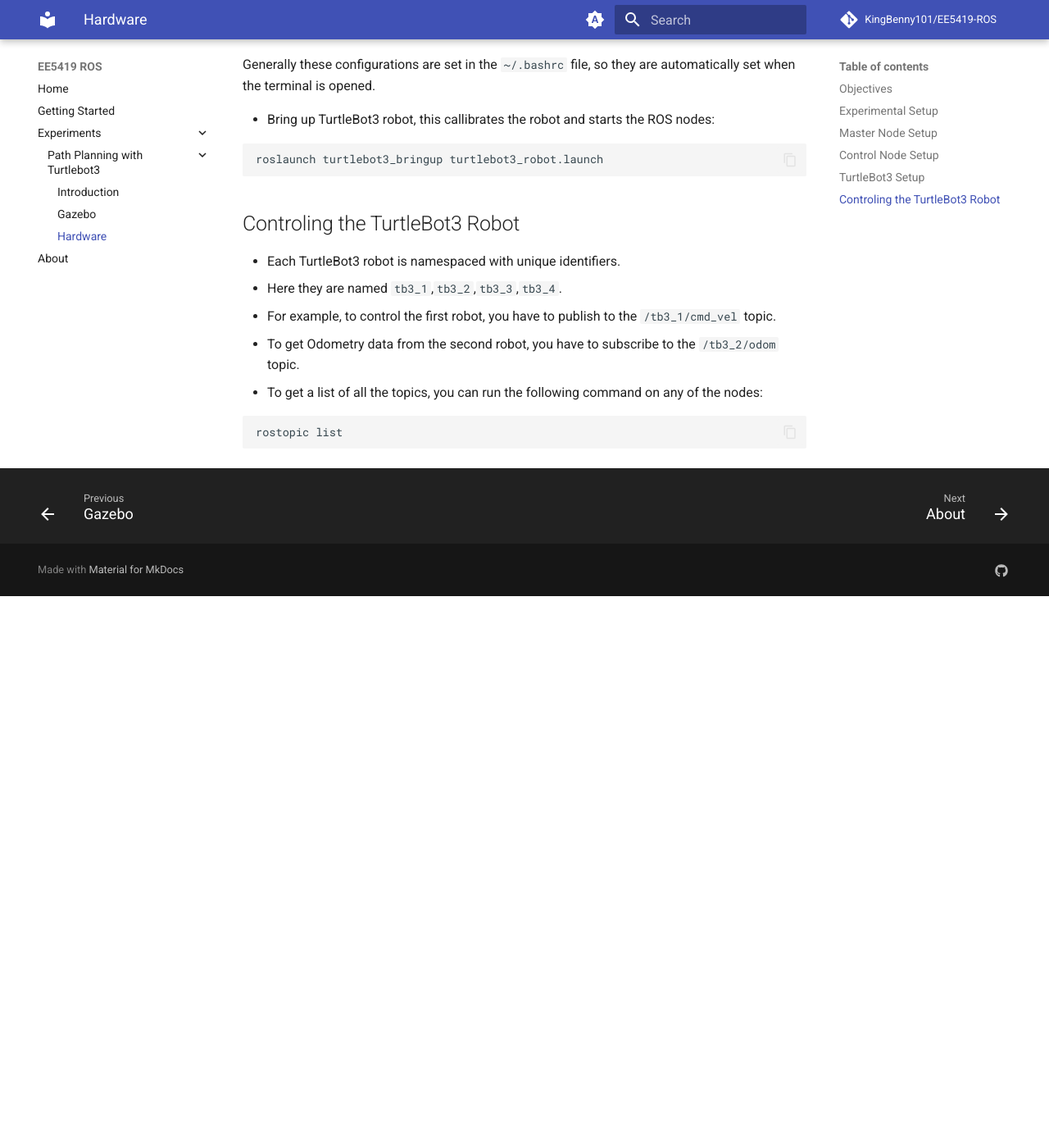
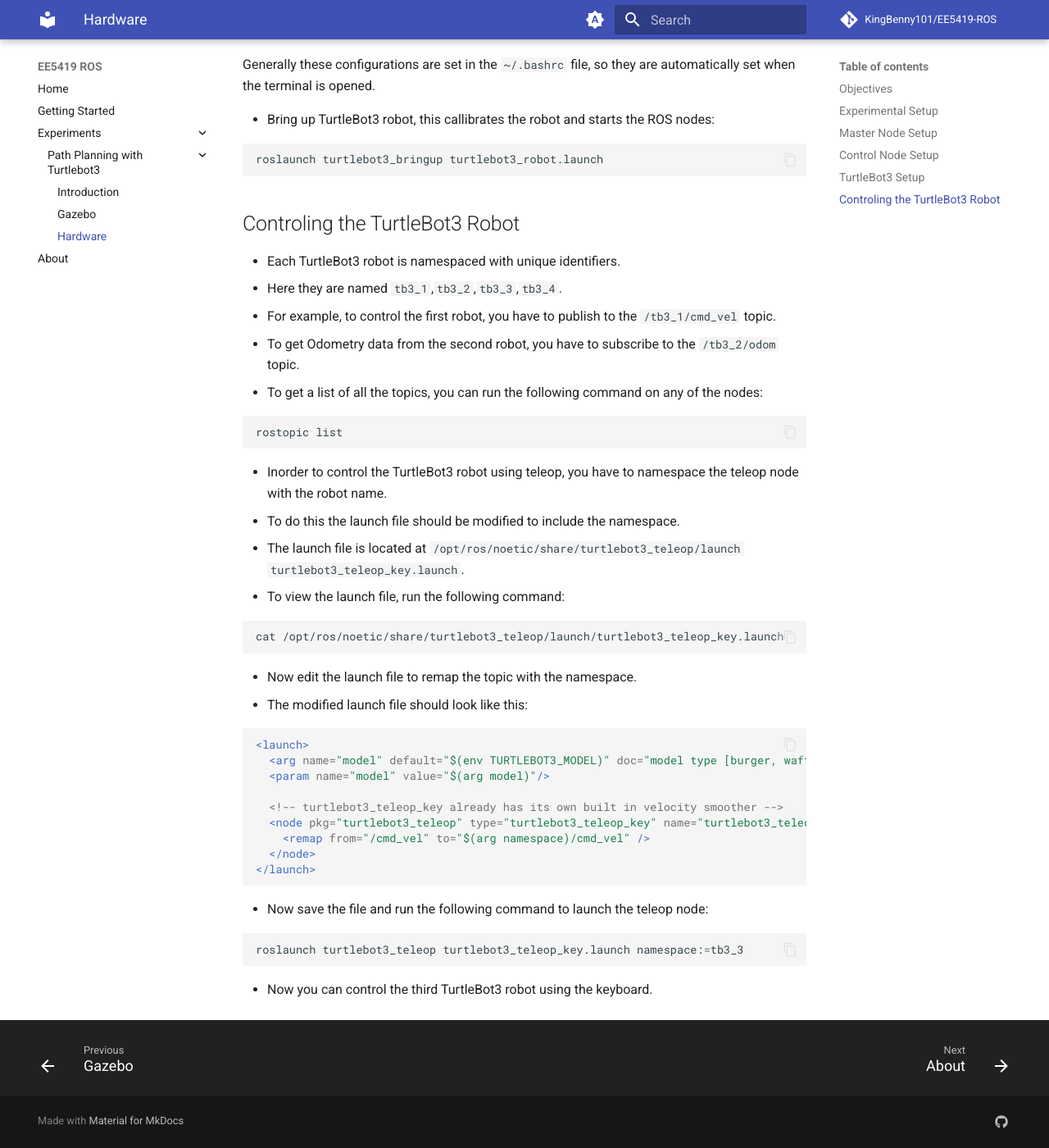
Before and after one commit to KingBenny101/EE5419-ROS, an MkDocs documentation site: the page built from docs/experiments/path_planning/hardware.md, in a window 1280 px wide and 1400 px high, scrolled down 1600 px. Shown: the whole window at 82% size. Built offline with MkDocs 1.6.1 and Material for MkDocs 9.7.7, drawn with Linux system fonts in a browser that asks for light colours; comment, search, counter and statistics services are not loaded; before the commit the page ends 2327 px from its top, so only the background shows below that.

Commit message:
Enhance TurtleBot3 control documentation with teleoperation setup instructions and namespace details

````diff
--- a/docs/experiments/path_planning/hardware.md
+++ b/docs/experiments/path_planning/hardware.md
@@ -72,7 +72,7 @@ roslaunch turtlebot3_bringup turtlebot3_robot.launch
 ## Controling the TurtleBot3 Robot
 
 - Each TurtleBot3 robot is namespaced with unique identifiers.
-- Here they are named  `tb3_1`,`tb3_2`,`tb3_3`,`tb3_4`.
+- Here they are named `tb3_1`,`tb3_2`,`tb3_3`,`tb3_4`.
 - For example, to control the first robot, you have to publish to the `/tb3_1/cmd_vel` topic.
 - To get Odometry data from the second robot, you have to subscribe to the `/tb3_2/odom` topic.
 - To get a list of all the topics, you can run the following command on any of the nodes:
@@ -80,3 +80,36 @@ roslaunch turtlebot3_bringup turtlebot3_robot.launch
 ```bash
 rostopic list
 ```
+
+- Inorder to control the TurtleBot3 robot using teleop, you have to namespace the teleop node with the robot name.
+- To do this the launch file should be modified to include the namespace.
+- The launch file is located at `/opt/ros/noetic/share/turtlebot3_teleop/launch
+turtlebot3_teleop_key.launch`.
+- To view the launch file, run the following command:
+
+```bash
+cat /opt/ros/noetic/share/turtlebot3_teleop/launch/turtlebot3_teleop_key.launch
+```
+
+- Now edit the launch file to remap the topic with the namespace.
+- The modified launch file should look like this:
+
+```xml
+<launch>
+  <arg name="model" default="$(env TURTLEBOT3_MODEL)" doc="model type [burger, waffle, waffle_pi]"/>
+  <param name="model" value="$(arg model)"/>
+
+  <!-- turtlebot3_teleop_key already has its own built in velocity smoother -->
+  <node pkg="turtlebot3_teleop" type="turtlebot3_teleop_key" name="turtlebot3_teleop_keyboard"  output="screen">
+    <remap from="/cmd_vel" to="$(arg namespace)/cmd_vel" />
+  </node>
+</launch>
+```
+
+- Now save the file and run the following command to launch the teleop node:
+
+```bash
+roslaunch turtlebot3_teleop turtlebot3_teleop_key.launch namespace:=tb3_3
+```
+
+- Now you can control the third TurtleBot3 robot using the keyboard.
````
